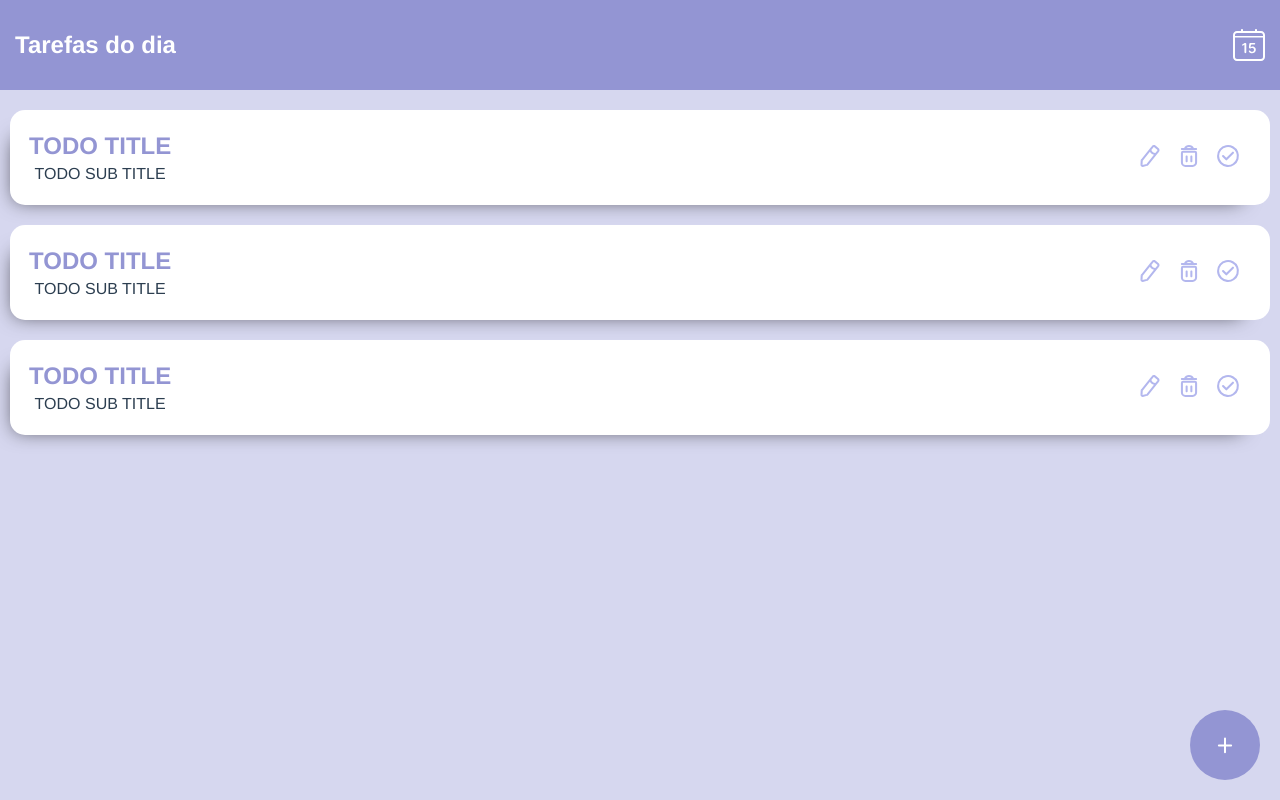
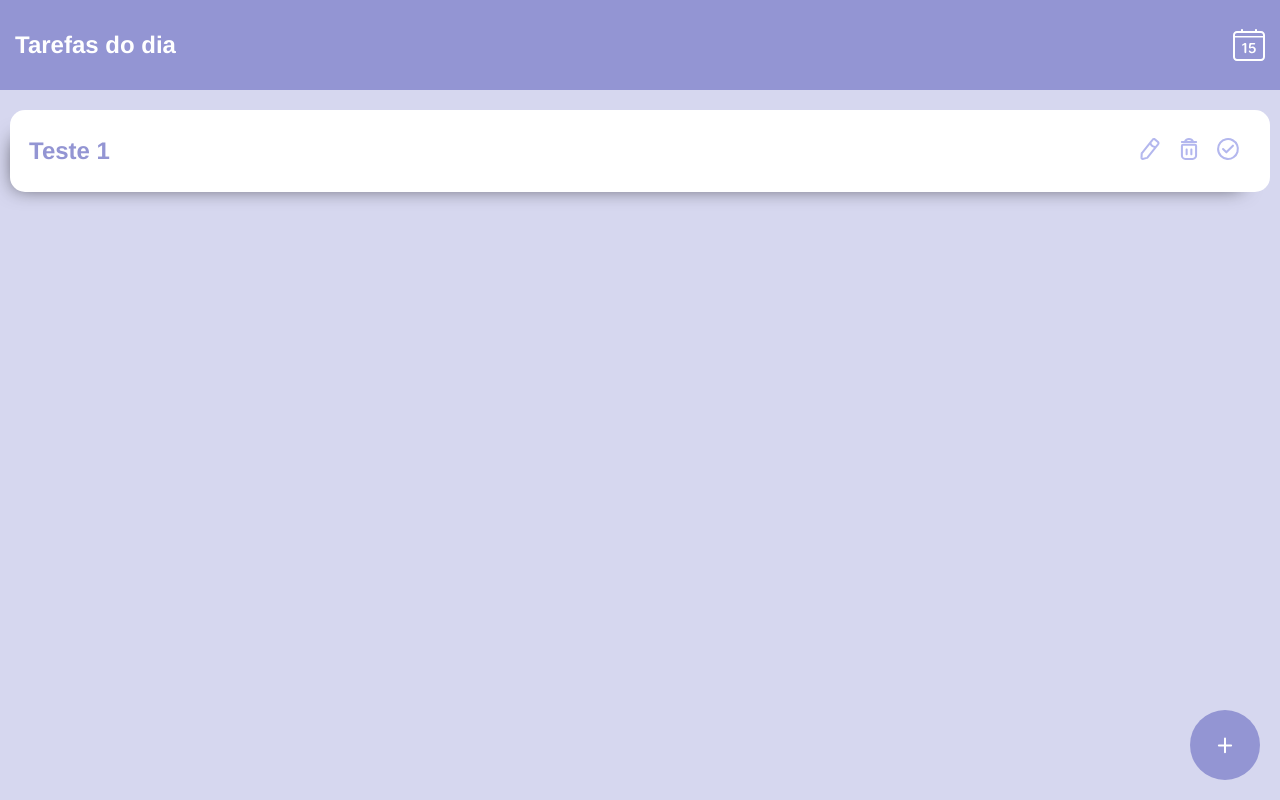
Before and after one commit to Cassio-Vileno/list, a Vue app: page / in a window 1280 px wide. Built offline with nearby package versions, Linux system fonts and the light colour scheme.

Commit message:
feat: integração com vuex adição de tarefas

```diff
--- a/package.json
+++ b/package.json
@@ -9,6 +9,7 @@
   },
   "dependencies": {
     "core-js": "^3.8.3",
+    "uuid": "^10.0.0",
     "vue": "^3.2.13",
     "vue-router": "^4.0.3",
     "vuex": "^4.0.0"
--- a/src/components/TodoItem.vue
+++ b/src/components/TodoItem.vue
@@ -1,27 +1,33 @@
 <template>
-  <div class="item">
+  <li class="item">
     <div class="container-title">
-      <h2>TODO TITLE</h2>
-      <p>TODO SUB TITLE</p>
+      <h2>{{ task.title }}</h2>
     </div>
     <div class="container-icons">
       <router-link class="link" to="/edit-task">
         <img src="../assets/icons/pencil.svg" alt="editar" />
       </router-link>
-      <a href="">
+      <a @click.prevent.stop="removeTask()">
         <img src="../assets/icons/trash.svg" alt="excluir" />
       </a>
       <a href="">
         <img src="../assets/icons/checkCircle.svg" alt="concluido" />
       </a>
     </div>
-  </div>
+  </li>
 </template>
 
 <script>
 export default {
   name: "TodoItem",
-  props: {},
+  props: {
+    task: Object,
+  },
+  methods: {
+    removeTask() {
+      this.$store.commit("removeTask", this.task.id);
+    },
+  },
 };
 </script>
 
--- a/src/components/TodoList.vue
+++ b/src/components/TodoList.vue
@@ -1,14 +1,6 @@
 <template>
   <ul class="list">
-    <li>
-      <TodoItem />
-    </li>
-    <li>
-      <TodoItem />
-    </li>
-    <li>
-      <TodoItem />
-    </li>
+    <TodoItem v-for="task in $store.state.tasks" :key="task.id" :task="task" />
   </ul>
 </template>
 
--- a/src/router/index.js
+++ b/src/router/index.js
@@ -15,7 +15,7 @@ const routes = [
     component: AddTask
   },
   {
-    path: '/edit-task',
+    path: '/edit-task/:id',
     name: 'EditTask',
     component: EditTask
   },
--- a/src/store/index.js
+++ b/src/store/index.js
@@ -1,22 +1,41 @@
-import { createStore } from 'vuex'
+import { createStore } from 'vuex';
 
 export default createStore({
   state: {
     task: {
-      id: '',
       title: '',
       cotent: '',
       state: '',
       createAt: ''
     },
-    tasks: []
+    tasks: [
+      {
+        id: 1,
+        title: 'Teste 1',
+        cotent: 'Teste',
+        state: 'open',
+        createAt: '2024-07-24 04:47:47.000'
+      },
+    ]
 
   },
   getters: {
   },
   mutations: {
+    addTask(state, data) {
+      state.tasks.push(data)
+    },
+
+    removeTask(state, id) {
+     const index = state.tasks.findIndex(o => o.id === id)
+     state.tasks.splice(index, 1);
+    }
+
   },
   actions: {
+    removeItem({ commit }, itemId) {
+      commit('removeTask', itemId)
+    }
   },
   modules: {
   }
--- a/src/views/AddTask.vue
+++ b/src/views/AddTask.vue
@@ -1,16 +1,17 @@
 <template>
   <div class="add-task">
-    <HeaderTitle :title="title" />
+    <HeaderTitle :title="headerTitle" />
     <form>
-      <input type="text" placeholder="Titulo" />
-      <textarea placeholder="Detalhes da tarefa" name="" id=""></textarea>
-      <button>Adicionar</button>
+      <input v-model="title" type="text" placeholder="Titulo" />
+      <textarea v-model="details" placeholder="Detalhes da tarefa"></textarea>
+      <button @click.prevent.stop="addTask()">Adicionar</button>
     </form>
   </div>
 </template>
 
 <script>
 import HeaderTitle from "@/components/HeaderTitle.vue";
+import { v4 as uuidv4 } from "uuid";
 
 export default {
   name: "AddTask",
@@ -19,8 +20,24 @@ export default {
   },
   data() {
     return {
-      title: "Adicionar tarefa",
+      headerTitle: "Adicionar tarefa",
+      title: "",
+      details: "",
     };
+  },
+
+  methods: {
+    addTask() {
+      if (this.title) {
+        this.$store.commit("addTask", {
+          id: (this.uuid = uuidv4()),
+          title: this.title,
+          cotent: this.details,
+          state: "open",
+          createAt: new Date(),
+        });
+      }
+    },
   },
 };
 </script>
```
Also changed, not shown: src/views/TaskDatails.vue (added), 1 other file (tests, documents, lock files or other folders).
